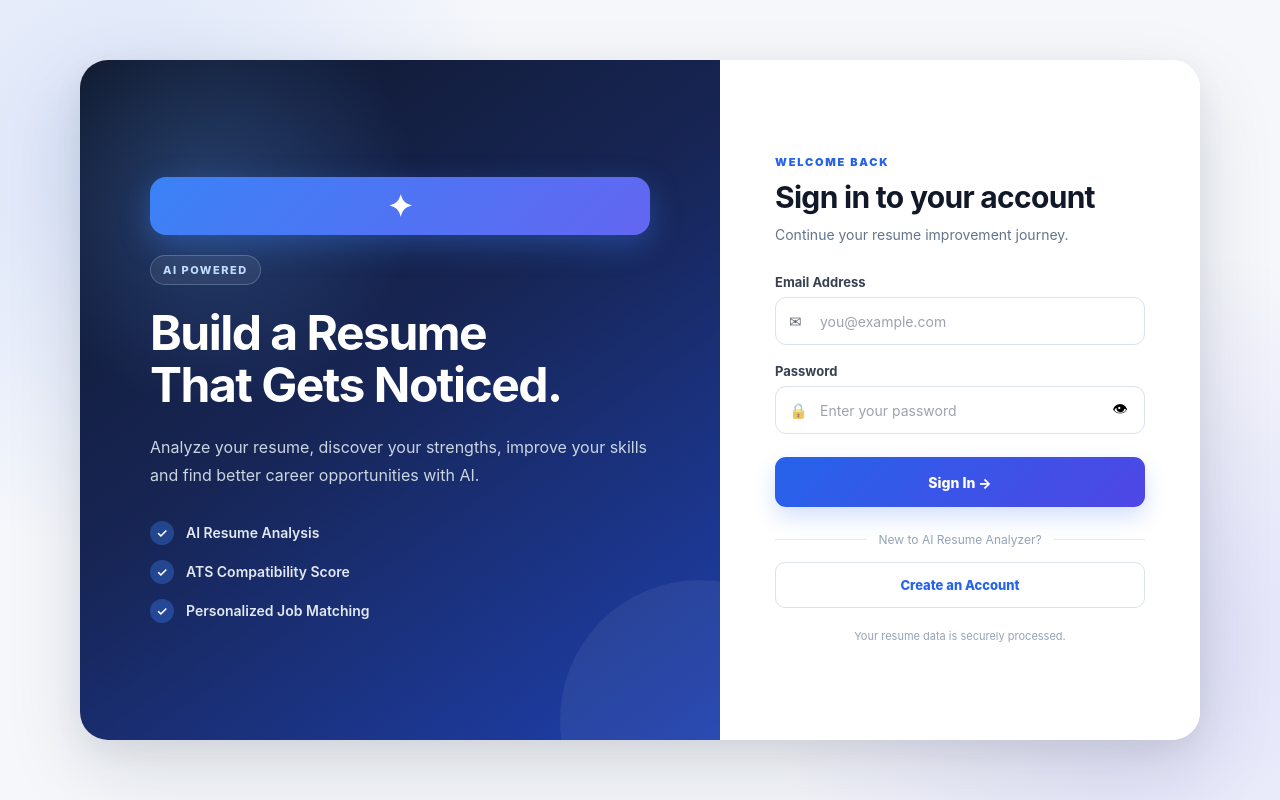
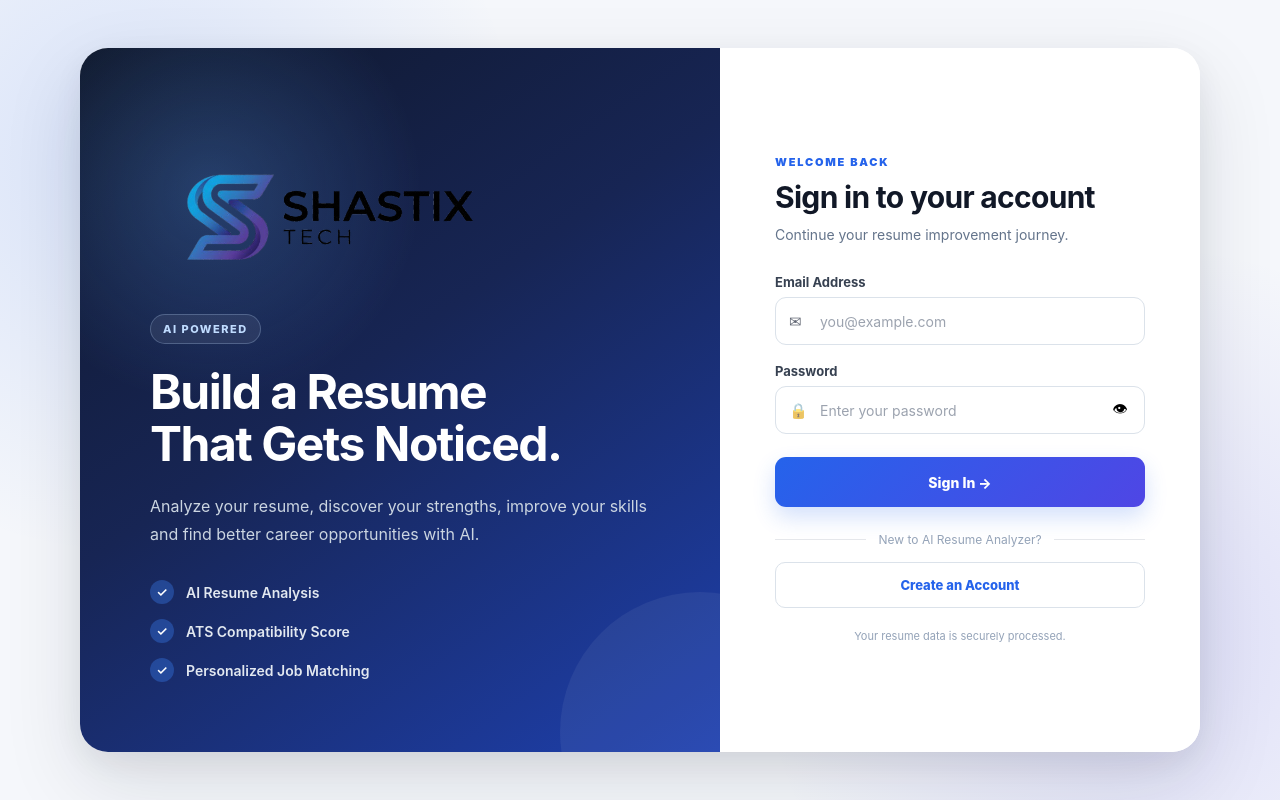
Before and after one commit to kabilashraja01/AI-Resume-Analyzer, a React (Vite) app in the folder client/: page / in a window 1280 px wide. Built offline with nearby package versions, Linux system fonts and the light colour scheme.

Commit message:
Fix authentication logo and spacing

```diff
--- a/client/src/Auth.css
+++ b/client/src/Auth.css
@@ -1,4 +1,4 @@
-/* =========================================================
+ /* =========================================================
    AUTH PAGE
 ========================================================= */
 
@@ -8,7 +8,7 @@
   display: flex;
   align-items: center;
   justify-content: center;
-  padding: 40px 20px;
+  padding: 30px 20px;
   box-sizing: border-box;
 
   background:
@@ -38,9 +38,7 @@
   grid-template-columns: 1fr 480px;
 
   background: #ffffff;
-
   border-radius: 28px;
-
   overflow: hidden;
 
   box-shadow:
@@ -93,6 +91,10 @@
   background: rgba(255, 255, 255, 0.06);
 }
 
+/* =========================================================
+   BRAND LOGO
+========================================================= */
+
 .brand-logo {
   width: 58px;
   height: 58px;
@@ -110,11 +112,12 @@
 
   color: #ffffff;
 
-  background: linear-gradient(
-    135deg,
-    #3b82f6,
-    #6366f1
-  );
+  background:
+    linear-gradient(
+      135deg,
+      #3b82f6,
+      #6366f1
+    );
 
   box-shadow:
     0 10px 30px rgba(59, 130, 246, 0.35);
@@ -124,7 +127,6 @@
   width: fit-content;
 
   padding: 7px 12px;
-
   margin-bottom: 22px;
 
   border-radius: 30px;
@@ -208,10 +210,34 @@
   flex-direction: column;
   justify-content: center;
 
-  padding: 55px 55px;
+  padding: 30px 55px;
 
   background: #ffffff;
 }
+
+/* =========================================================
+   AUTH LOGO
+========================================================= */
+
+.auth-logo {
+  width: 360px;
+  height: auto;
+
+  display: block;
+
+  object-fit: contain;
+
+  margin: 0 0 0 0;
+}
+
+/* Logo and heading stay close */
+.auth-card .auth-logo + .auth-card-header {
+  margin-top: 0;
+}
+
+/* =========================================================
+   CARD HEADER
+========================================================= */
 
 .auth-card-header {
   margin-bottom: 28px;
@@ -314,7 +340,6 @@
 
 .input-wrapper input {
   width: 100%;
-
   height: 48px;
 
   box-sizing: border-box;
@@ -391,7 +416,6 @@
 
 .auth-submit {
   width: 100%;
-
   height: 50px;
 
   margin-top: 5px;
@@ -478,7 +502,6 @@
 
 .auth-secondary {
   width: 100%;
-
   height: 46px;
 
   border: 1px solid #dbe2ea;
@@ -490,7 +513,6 @@
   color: #2563eb;
 
   font-size: 13px;
-
   font-weight: 800;
 
   cursor: pointer;
@@ -526,7 +548,7 @@
 }
 
 /* =========================================================
-   RESPONSIVE - TABLET
+   TABLET
 ========================================================= */
 
 @media (max-width: 900px) {
@@ -546,13 +568,12 @@
   }
 
   .auth-card {
-    padding: 45px 35px;
+    padding: 30px 35px;
   }
-
 }
 
 /* =========================================================
-   RESPONSIVE - MOBILE
+   MOBILE
 ========================================================= */
 
 @media (max-width: 700px) {
@@ -584,9 +605,15 @@
 
     box-sizing: border-box;
 
-    padding: 35px 24px;
+    padding: 25px 24px;
 
     justify-content: center;
+  }
+
+  .auth-logo {
+    width: 100px;
+
+    margin-bottom: 10px;
   }
 
   .mobile-logo {
@@ -620,7 +647,6 @@
   .auth-card-header h2 {
     font-size: 27px;
   }
-
 }
 
 /* =========================================================
@@ -630,7 +656,13 @@
 @media (max-width: 420px) {
 
   .auth-card {
-    padding: 28px 18px;
+    padding: 20px 24px;
+  }
+
+  .auth-logo {
+    width: 90px;
+
+    margin-bottom: 8px;
   }
 
   .auth-card-header h2 {
@@ -644,5 +676,4 @@
   .auth-submit {
     height: 48px;
   }
-
 }
--- a/client/src/Signin.jsx
+++ b/client/src/Signin.jsx
@@ -117,9 +117,11 @@ function Signin({ onLoginSuccess, onGoToSignup }) {
 
         <div className="auth-brand">
 
-          <div className="brand-logo">
-            ✦
-          </div>
+          <img
+  src="/shastix-logo.png"
+  alt="Shastix Tech"
+  className="auth-logo"
+/>
 
           <div className="brand-badge">
             AI POWERED
--- a/client/src/Signup.jsx
+++ b/client/src/Signup.jsx
@@ -122,9 +122,11 @@ function Signup({ onSignupSuccess }) {
 
         <div className="auth-brand">
 
-          <div className="brand-logo">
-            ✦
-          </div>
+          <img
+  src="/shastix-logo.png"
+  alt="Shastix Tech"
+  className="auth-logo"
+/>
 
           <div className="brand-badge">
             AI POWERED
```
